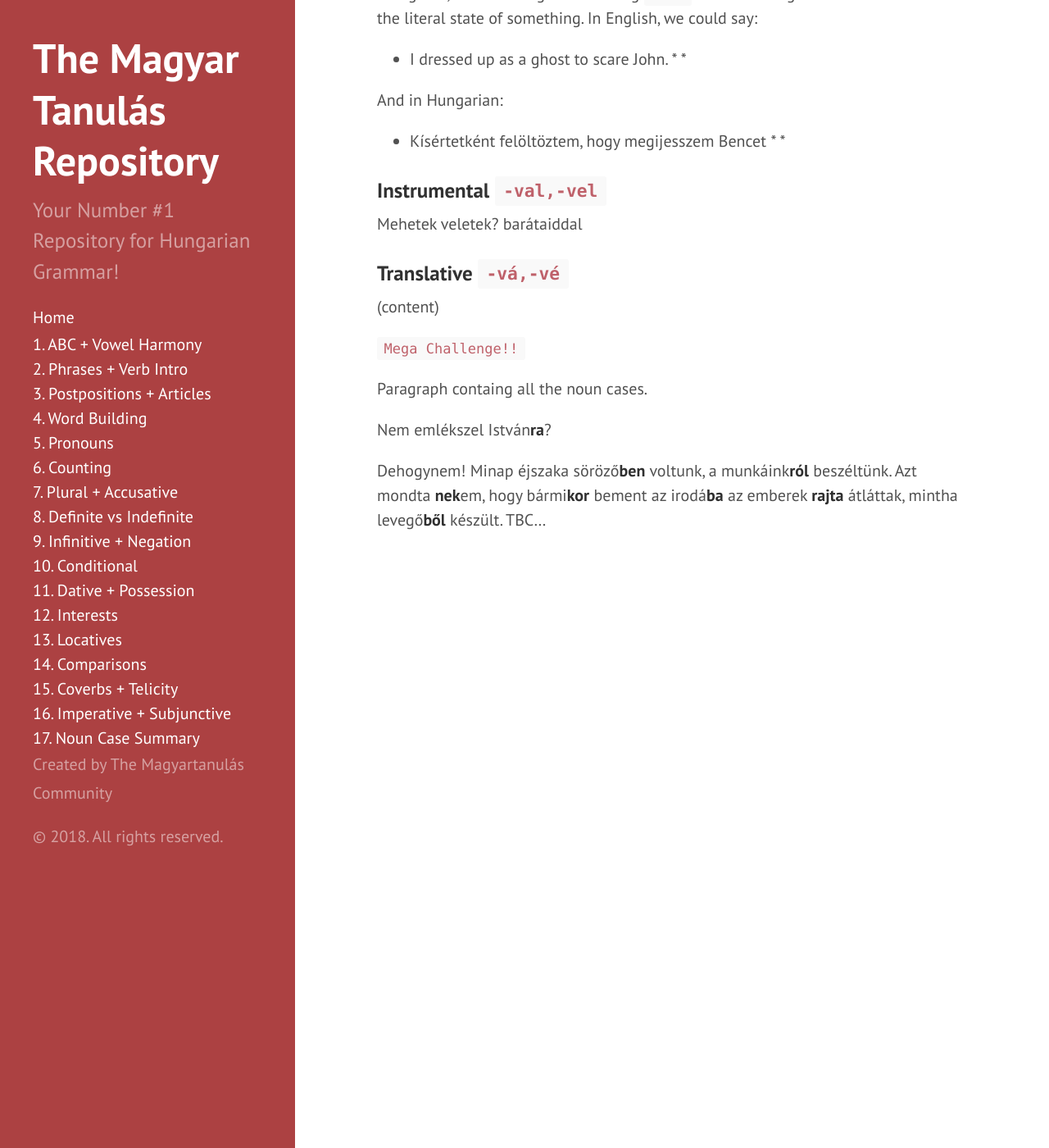
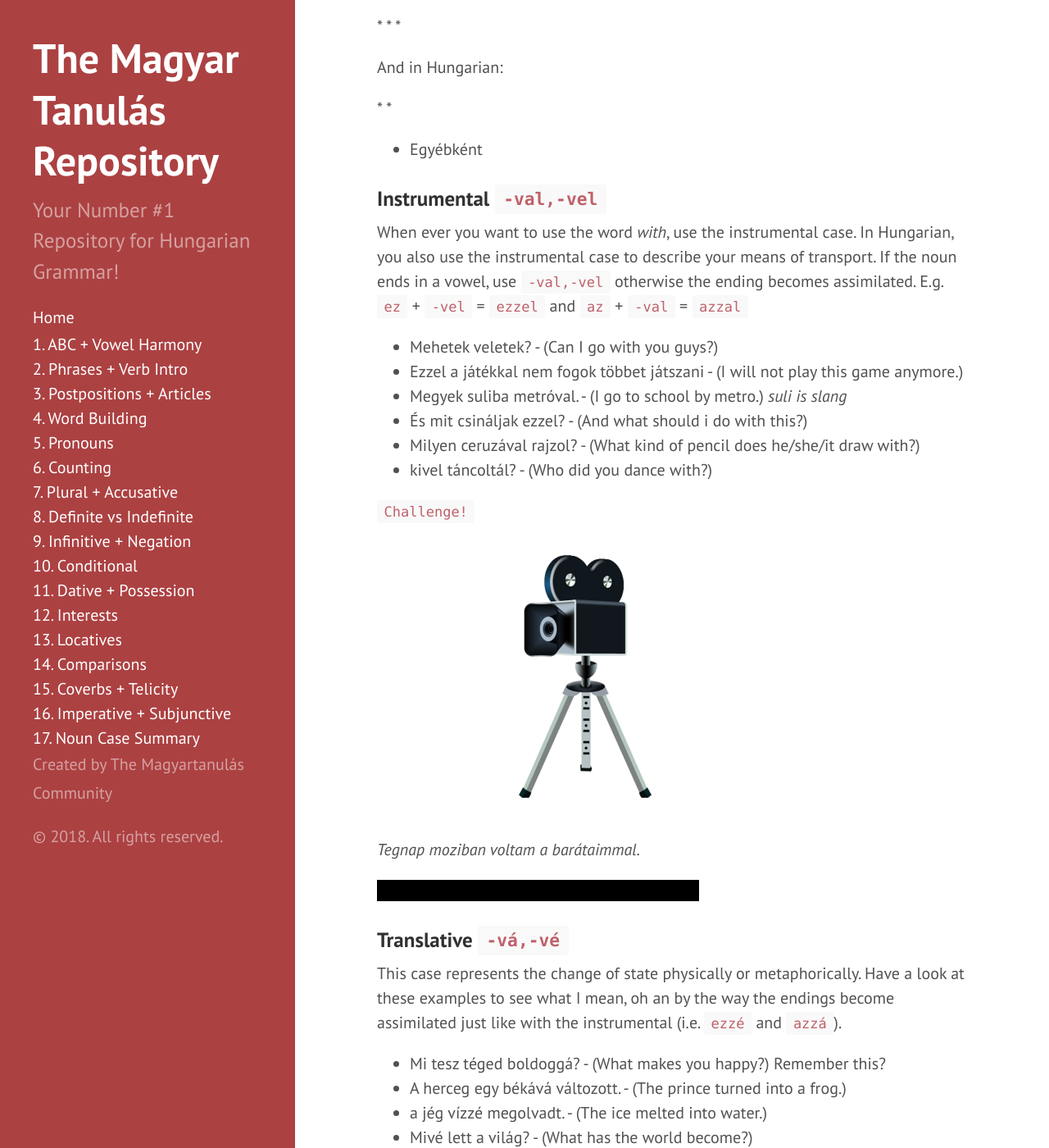
Before and after one commit to Magyartanulas/magyartanulas.github.io, a Jekyll site: the page built from noun_case_summary.md, in a window 1280 px wide and 1400 px high, scrolled down 2894 px. Shown: the whole window at 82% size. Built offline with Jekyll 4.4.1, drawn with Linux system fonts in a browser that asks for light colours; Markdown is read by kramdown in place of the engine named in the settings; some of the changed text lies outside the part shown.

Commit message:
Update noun_case_summary.md

```diff
--- a/noun_case_summary.md
+++ b/noun_case_summary.md
@@ -88,24 +86,42 @@ Whenever you do something *for* the purpose of something, this case is used. Thi
 
 Using this, can be thought of as using `mint` for most things. It is used to describe the literal state of something. In English, we could say:
 
-* I dressed up as a ghost to scare John.
+*
 *
 *
 
 And in Hungarian:
 
-* Kísértetként felöltöztem, hogy megijesszem Bencet
 *
 *
+* Egyébként
 
 ### Instrumental `-val,-vel`
 
-Mehetek veletek?
-barátaiddal
+When ever you want to use the word *with*, use the instrumental case. In Hungarian, you also use the instrumental case to describe your means of transport. If the noun ends in a vowel, use `-val,-vel` otherwise the ending becomes assimilated. E.g. `ez` + `-vel` = `ezzel` and `az` + `-val` = `azzal`
+
+* Mehetek veletek? - (Can I go with you guys?)
+* Ezzel a játékkal nem fogok többet játszani - (I will not play this game anymore.)
+* Megyek suliba metróval. - (I go to school by metro.) *suli is slang*
+* És mit csináljak ezzel? - (And what should i do with this?)
+* Milyen ceruzával rajzol? - (What kind of pencil does he/she/it draw with?)
+* kivel táncoltál? - (Who did you dance with?)
+
+`Challenge!`
+
+![kamera](https://magyartanulas.github.io/public/kamera.jpeg)
+*Tegnap moziban voltam a barátaimmal.*
+
+<span class="spoiler">Yesterday I was at the movies with my friends.</span>
 
 ### Translative `-vá,-vé`
 
-(content)
+This case represents the change of state physically or metaphorically. Have a look at these examples to see what I mean, oh an by the way the endings become assimilated just like with the instrumental (i.e. `ezzé` and `azzá`).
+
+* Mi tesz téged boldoggá? - (What makes you happy?) Remember this?
+* A herceg egy békává változott. - (The prince turned into a frog.)
+* a jég vízzé megolvadt. - (The ice melted into water.)
+* Mivé lett a világ? - (What has the world become?)
 
 `Mega Challenge!!`
 
```
Also changed, not shown: other parts of noun_case_summary.md (+0 -2 lines).
